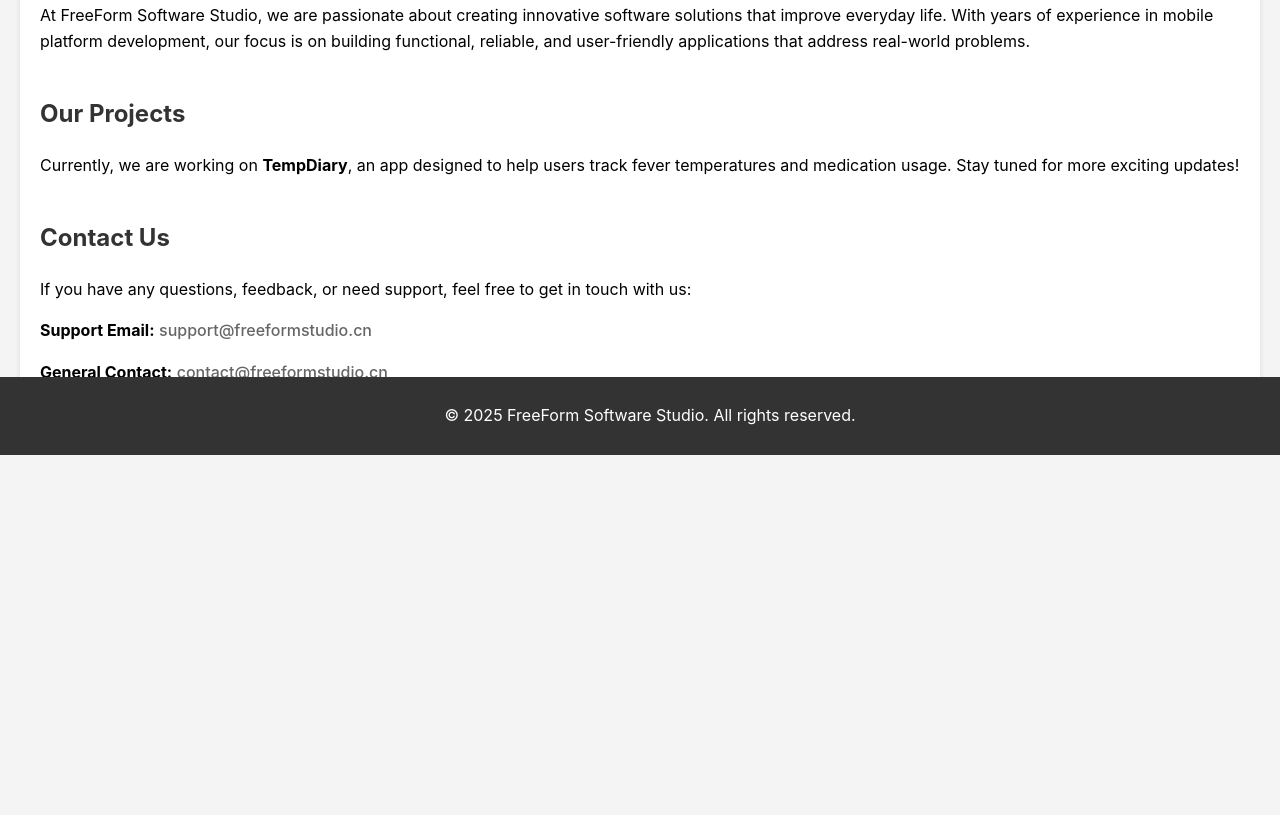
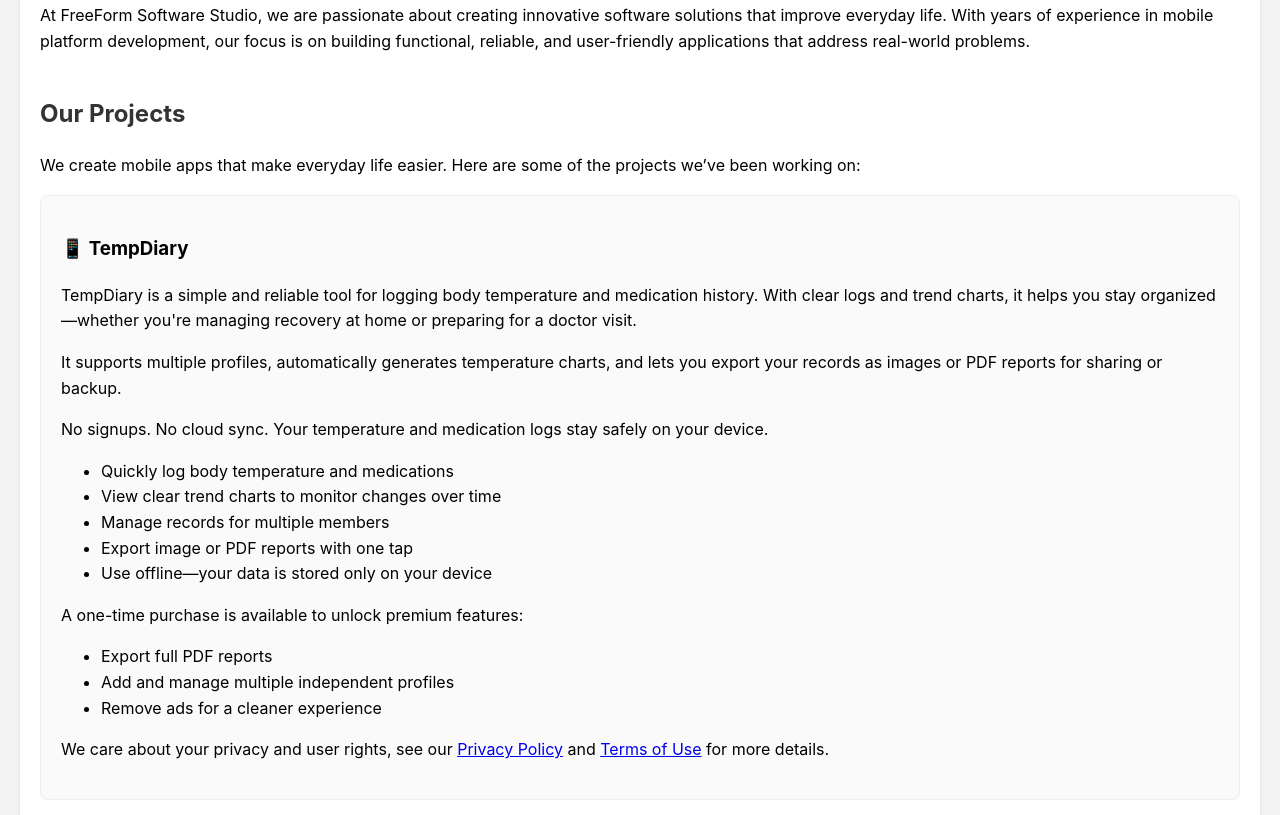
Before and after one commit to qiuyuezhong/freeformstudio.cn, a plain HTML site: page index.html in a window 1280 px wide. Shown: the part 345-1160 px from the top of the page. Before the commit the page ends 811 px from the top, so only its background shows below. Drawn offline with Linux system fonts and the light colour scheme.

Commit message:
add detail description of TempDiary

```diff
--- a/index.html
+++ b/index.html
@@ -23,6 +23,7 @@
         header h1 {
             margin-bottom: 10px;
             font-size: 2.5em;
+            color: #fff;
         }
 
         header p {
@@ -63,6 +64,11 @@
             color: #333;
         }
 
+        /* 确保header中的h1保持白色 */
+        header h1 {
+            color: #fff !important;
+        }
+
         .intro, .projects, .contact {
             margin-bottom: 40px;
         }
@@ -72,9 +78,7 @@
             color: #fff;
             text-align: center;
             padding: 10px;
-            position: fixed;
-            width: 100%;
-            bottom: 0;
+            margin-top: 20px;
         }
 
         .contact-info a {
@@ -110,8 +114,40 @@
 
         <section id="projects" class="projects">
             <h2>Our Projects</h2>
-            <p>Currently, we are working on <strong>TempDiary</strong>, an app designed to help users track fever temperatures and medication usage. Stay tuned for more exciting updates!</p>
+            <p>We create mobile apps that make everyday life easier. Here are some of the projects we’ve been working on:</p>
+
+            <div style="border: 1px solid #eee; padding: 20px; border-radius: 8px; background-color: #fafafa;">
+                <h3>📱 TempDiary</h3>
+                <p>
+                    TempDiary is a simple and reliable tool for logging body temperature and medication history. With clear logs and trend charts, it helps you stay organized—whether you're managing recovery at home or preparing for a doctor visit.
+                </p>
+                <p>
+                    It supports multiple profiles, automatically generates temperature charts, and lets you export your records as images or PDF reports for sharing or backup.
+                </p>
+                <p>
+                    No signups. No cloud sync. Your temperature and medication logs stay safely on your device.
+                </p>
+                <ul>
+                    <li>Quickly log body temperature and medications</li>
+                    <li>View clear trend charts to monitor changes over time</li>
+                    <li>Manage records for multiple members</li>
+                    <li>Export image or PDF reports with one tap</li>
+                    <li>Use offline—your data is stored only on your device</li>
+                </ul>
+                <p>
+                    A one-time purchase is available to unlock premium features:
+                </p>
+                <ul>
+                    <li>Export full PDF reports</li>
+                    <li>Add and manage multiple independent profiles</li>
+                    <li>Remove ads for a cleaner experience</li>
+                </ul>
+                <p>
+                    We care about your privacy and user rights, see our <a href="TempDiary/privacy_policy_en.html" target="_blank">Privacy Policy</a> and <a href="TempDiary/terms_of_use_en.html" target="_blank">Terms of Use</a> for more details.<br>
+                </p>
+            </div>
         </section>
+
 
         <section id="contact" class="contact">
             <h2>Contact Us</h2>
```
